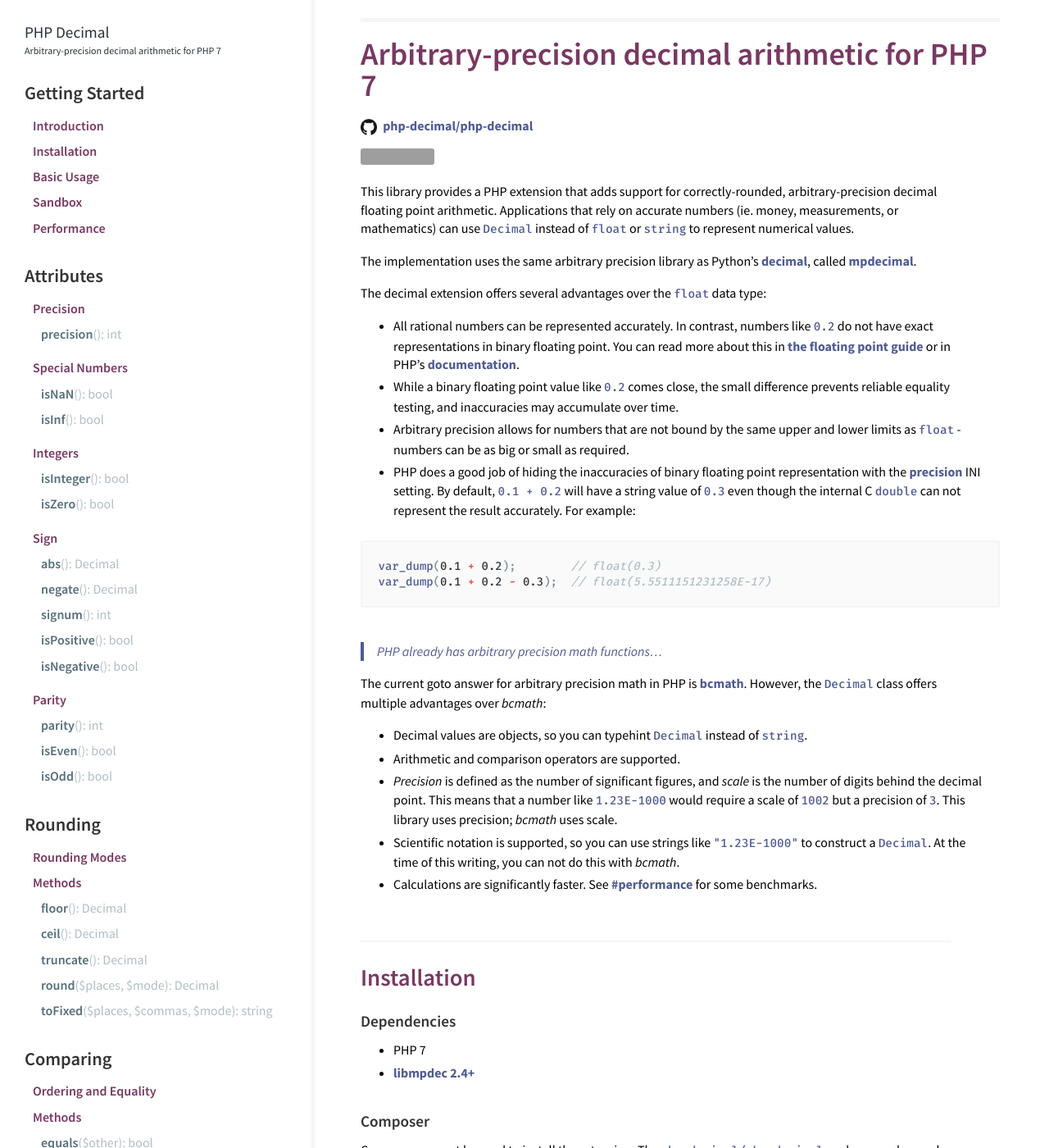
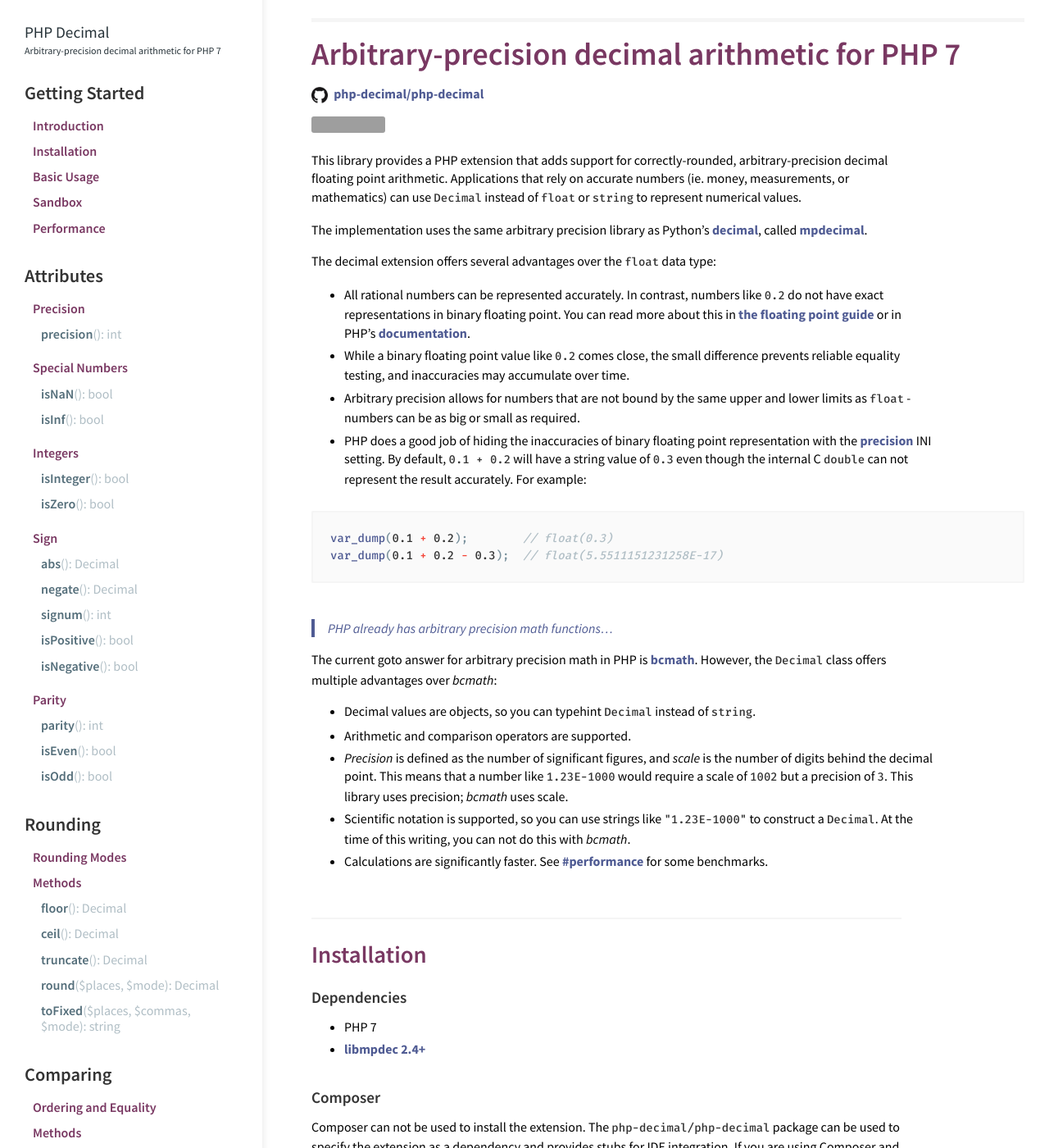
Before and after one commit to php-decimal/php-decimal.github.io, a Jekyll site: the page built from templates/main.md, in a window 1280 px wide and 1400 px high. Shown: the whole window at 82% size. Built offline with Jekyll 4.4.1, drawn with Linux system fonts in a browser that asks for light colours; our own code applies the rules of GitHub Pages for plain Markdown files; grey boxes are pictures that could not be loaded.

Commit message:
Body code should be black

```diff
--- a/_sass/_article.scss
+++ b/_sass/_article.scss
@@ -16,7 +16,7 @@
 
 article {
     line-height: 140%;
-    padding: 60px 60px 60px 60px;
+    padding: 60px 30px 60px 60px;
     z-index: 1;
     position: relative;
     max-width: 960px;
@@ -161,15 +161,14 @@
     p > code,
     li > code {
         display: inline-block;
-        padding: 0 ;
+        padding: 0;
         margin: 0;
         margin-left: 0px;
         left: 0px;
         position: relative;
-        color: $clr-php-blue-dark;
-        // background-color: $clr-grey-50;
+        color: $clr-php-black;
         border-radius: 3px;
-        font-size: 0.9em;
+        font-size: 14px;
         font-weight: 500;
     }
 
--- a/_sass/_template.scss
+++ b/_sass/_template.scss
@@ -16,12 +16,46 @@
 pre,
 code {
   font-family: $font-mono;
-  font-size: 13px;
+  font-size: 14px;
   color: $clr-php-black;
   line-height: 150%;
   font-weight: 500;
 
+  direction: ltr;
+  text-align: left;
+  white-space: pre;
+  word-wrap: normal;
+  word-spacing: normal;
+
+  -moz-tab-size: 4;
+  -o-tab-size: 4;
+  tab-size: 4;
+
+  -webkit-hyphens: none;
+  -moz-hyphens: none;
+  -ms-hyphens: none;
+  hyphens: none;
 }
+
+code {
+  font-size: 14px;
+  line-height: inherit;
+  font-weight: inherit;
+  font-family: $font-mono;
+  display: inline-block;
+  font-weight: 500;
+}
+
+pre {
+  padding: 1.5em 1.5em;
+  overflow: auto;
+  border: none;
+  background-color: $clr-grey-50;
+  border-radius: 3px;
+  border: 2px solid $clr-border;
+
+}
+
 
 html {
   font-size: 1em;
@@ -71,43 +105,6 @@
   }
 }
 
-code,
-pre {
-  direction: ltr;
-  text-align: left;
-  white-space: pre;
-  word-wrap: normal;
-  word-spacing: normal;
-
-  -moz-tab-size: 4;
-  -o-tab-size: 4;
-  tab-size: 4;
-
-  -webkit-hyphens: none;
-  -moz-hyphens: none;
-  -ms-hyphens: none;
-  hyphens: none;
-}
-
-code {
-  font-size: 14px;
-  line-height: inherit;
-  font-weight: inherit;
-  font-family: $font-mono;
-  display: inline-block;
-  font-weight: 500;
-}
-
-pre {
-  padding: 1.5em 1.5em;
-  overflow: auto;
-  border: none;
-  background-color: $clr-grey-50;
-  border-radius: 3px;
-  border: 2px solid $clr-border;
-
-}
-
 
 @import "header";
 @import "menu";
--- a/_sass/_variables.scss
+++ b/_sass/_variables.scss
@@ -1,4 +1,4 @@
-$menu-width: 380px;
+$menu-width: 320px;
 $header-height: 72px;
 $header-height-small: 64px;
 
--- a/scripts/app.js
+++ b/scripts/app.js
@@ -60,7 +60,7 @@
     tabSize: 4,
     autoScrollEditorIntoView: false,
     vScrollBarAlwaysVisible: false,
-    fontSize: "13px",
+    fontSize: "14px",
     fontFamily: "Fira Mono",
     wrap: true,
     animatedScroll: false,
```
